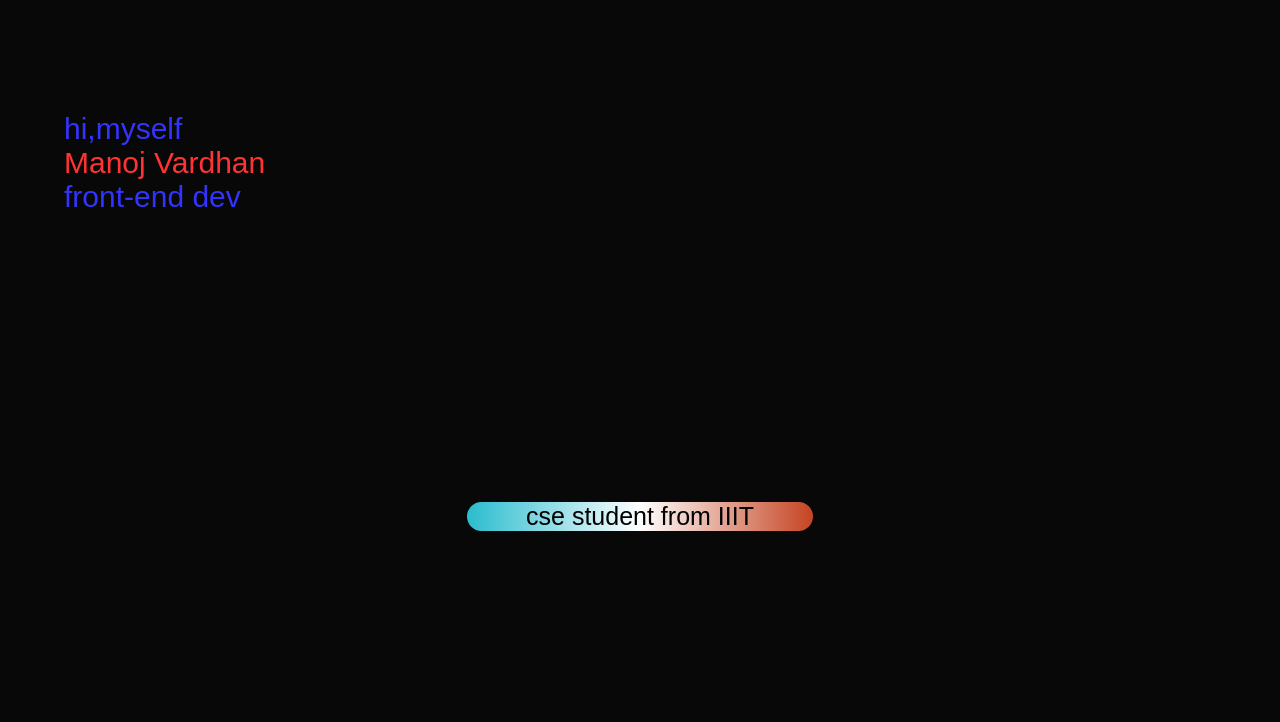
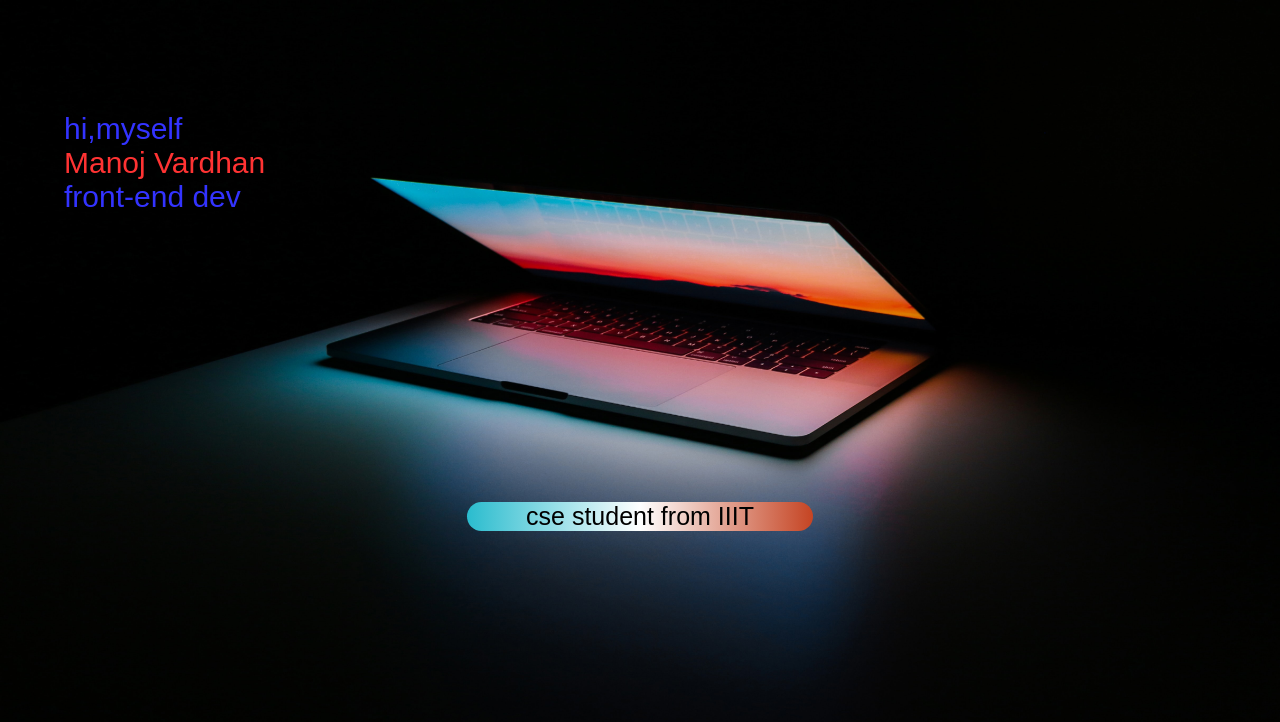
Before and after one commit to MANOJ4728/Manoj, a plain HTML site: page index.html in a window 1280 px wide. Shown: the part 78-800 px from the top of the page. Drawn offline with Linux system fonts and the light colour scheme.

Commit message:
Update style.css

```diff
--- a/style.css
+++ b/style.css
@@ -44,7 +44,7 @@ body{
 #header{
 	width: 100%;
 	height: 100vh;
-	background-image:src="bg.jpg";
+	background-image:url("bg.jpg");
 	background-size: cover;
 	background-position: center;
 }
```
